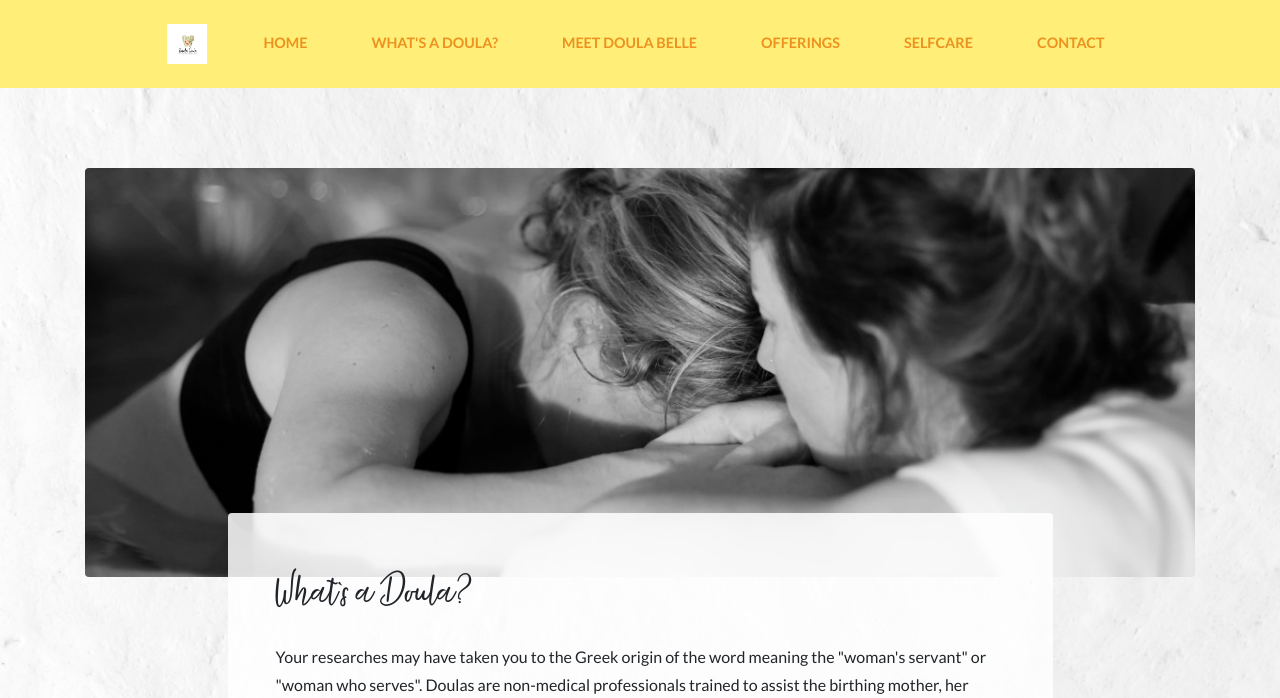
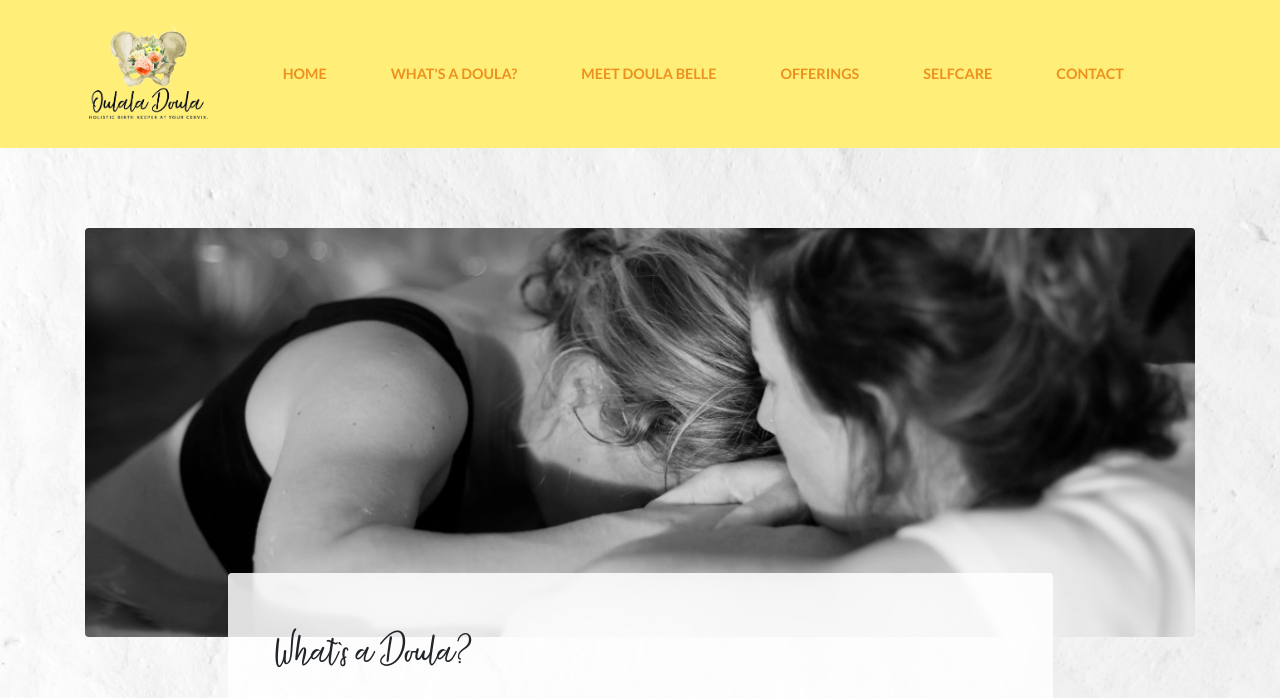
Before and after one commit to Belle85/OulalaDoula, a website: page whatsadoula.html in a window 1280 px wide. Shown: the top 698 px of the page. Drawn offline with Linux system fonts and the light colour scheme.

Commit message:
Added and resized transparent logo pages menu. Also added link to homepage on the image.

```diff
--- a/css/business-casual.css
+++ b/css/business-casual.css
@@ -41,8 +41,7 @@ body {
 }
 
 #LogoPrincipal {
-  height: 40px;
-  width: 40px;
+  height: 100px;
 }
 
 h1,
--- a/whatsadoula.html
+++ b/whatsadoula.html
@@ -31,22 +31,22 @@
 <body>
 
   <!-- <h1 class=" text-center  d-none d-lg-block">
-    <img src="img/Logo.jpg" alt="Oulala-Doula-Logo" id="LogoPrincipal">
+    <img src="img/Logo.png" alt="Oulala-Doula-Logo" id="LogoPrincipal">
   </h1> -->
 
   <!-- Navigation -->
   <nav class="navbar navbar-expand-lg navbar-dark py-lg-4" id="mainNav">
     <div class="container">
-      <a class="navbar-brand text-uppercase text-expanded font-weight-bold d-lg-none" href="#">Menu</a>
+      <a class="navbar-brand text-uppercase text-expanded font-weight-bold d-lg-none"></a>
       <button class="navbar-toggler" type="button" data-toggle="collapse" data-target="#navbarResponsive" aria-controls="navbarResponsive"
         aria-expanded="false" aria-label="Toggle navigation">
         <span class="navbar-toggler-icon"></span>
       </button>
       <div class="collapse navbar-collapse" id="navbarResponsive">
+        <a href="index.html">
+          <img src="img/Logo.png" alt="Oulala-Doula-Logo" id="LogoPrincipal">
+        </a>
         <ul class="navbar-nav mx-auto">
-            <li class="nav-item active px-lg-4">
-            <img src="img/Logo.jpg" alt="Oulala-Doula-Logo" id="LogoPrincipal">
-          </li>
           <li class="nav-item active px-lg-4">
             <a class="nav-link text-uppercase text-expanded" href="index.html">Home
               <span class="sr-only">(current)</span>
@@ -88,17 +88,18 @@
                 husband or partner or lover and her family. It is all about SUPPORT. The presence of a Doula in your
                 birth team means you will have an educational support, an emotional and a physical support:
                 <br><br>
-                 ~ Educational support. Doulas are very knowledgeable about pregnancy, labor, and mother-baby care. They
+                ~ Educational support. Doulas are very knowledgeable about pregnancy, labor, and mother-baby care. They
                 will help guide you according to your personal wishes about pregnancy, birth, and motherhood.
                 <br>
                 ~ Emotional support. Motherhood can be difficult. Though Doulas do not provide medical care, they offer
                 what many medical providers might not be able to do – personalized, compassionate emotional support.
                 <br>
-                ~ Physical support. Doulas are like your personal labor-coach. Whether you want to go natural, or prefer
+                ~ Physical support. Doulas are like your personal labor-coach. Whether you want to go natural, or
+                prefer
                 an epidural for your labor and delivery, a Doula will ensure you are as comfortable and prepared as
                 possible.
-                </p>
-                <p>
+              </p>
+              <p>
                 Concretely and evidence based, let's look at some numbers to illustrate the obvious benefits of having
                 a Doula at your birth:
 
```
Also changed, not shown: img/Logo.jpg (deleted), img/Logo.png (added).
